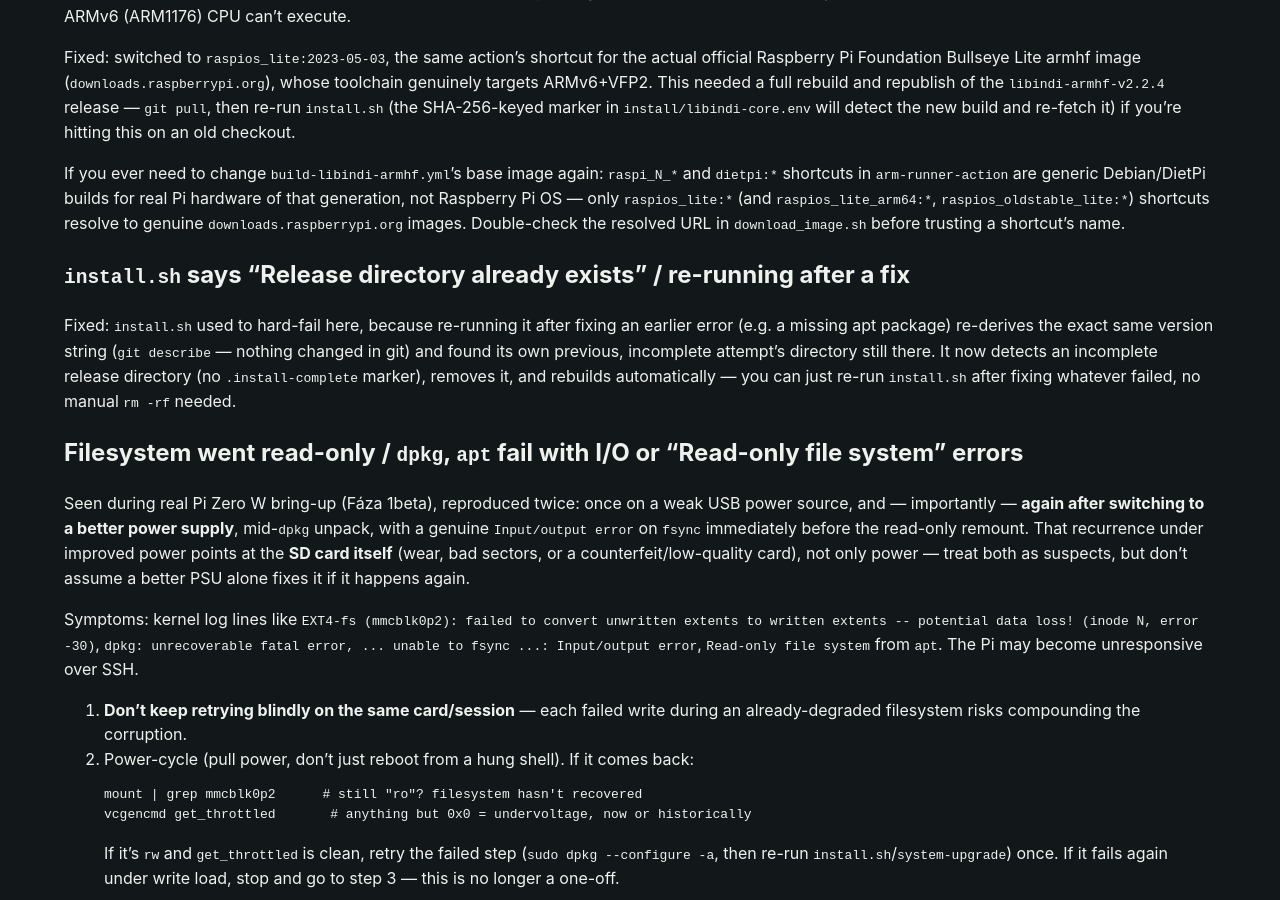
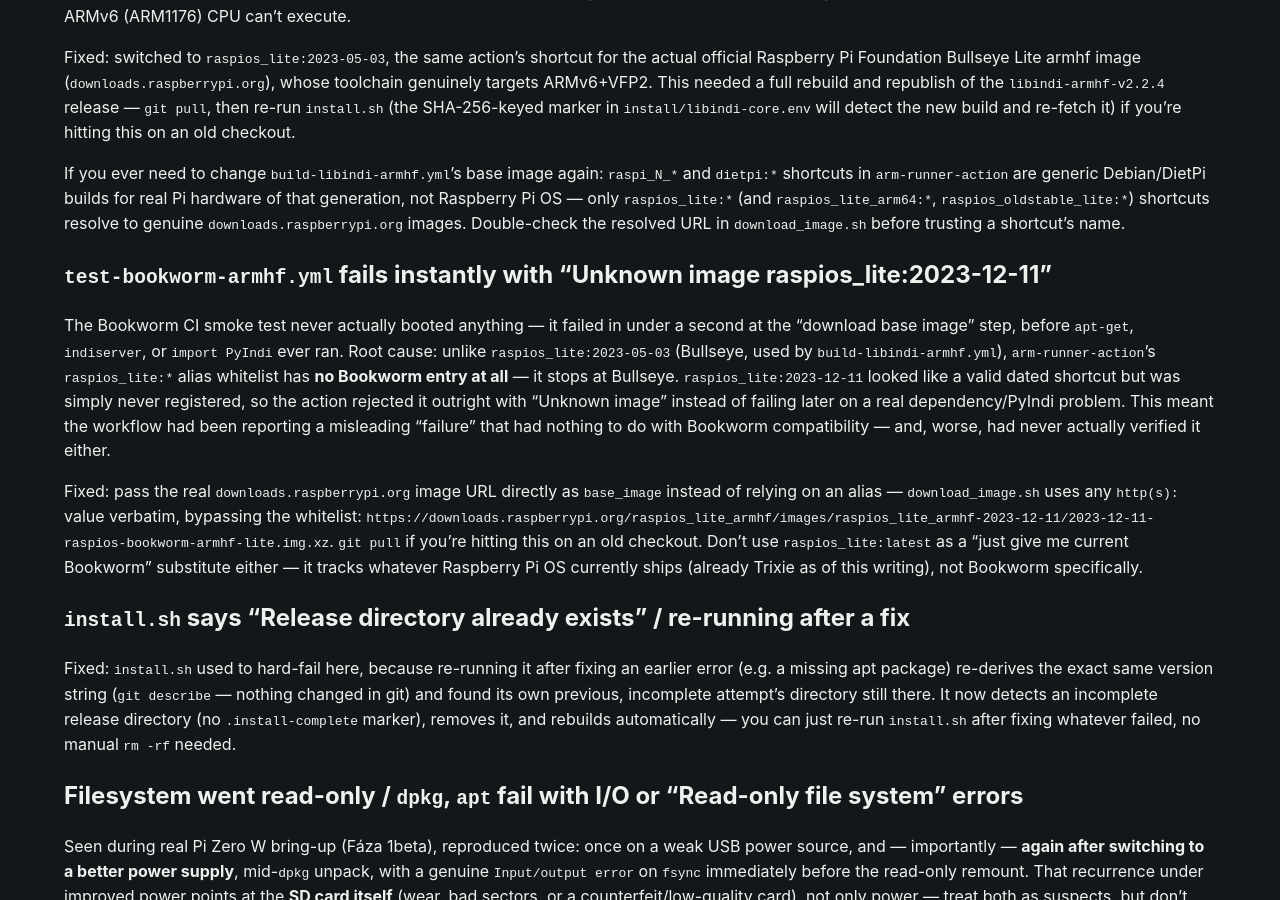
Before and after one commit to jan-tdy/japyscope-remote, a Jekyll site: the page built from docs/TROUBLESHOOTING.md, in a window 1280 px wide and 900 px high, scrolled down 2024 px. Built offline with Jekyll 4.4.1, drawn with Linux system fonts in a browser that asks for light colours.

Commit message:
Fix the Bookworm CI smoke test (it never actually ran) and thicken JPG outline edges
- test-bookworm-armhf.yml used base_image: raspios_lite:2023-12-11, but
  arm-runner-action's raspios_lite alias whitelist has no Bookworm entry
  (it stops at Bullseye's 2023-05-03). The job failed instantly with
  "Unknown image" at the download-base-image step, before apt/pip/PyIndi
  ever ran — so this workflow has never actually verified PyIndi importing
  on a real Bookworm armhf image. Point base_image at the real image URL
  directly (the action uses http(s) values verbatim, bypassing the alias
  list) so the smoke test actually exercises Bookworm. Documented in
  TROUBLESHOOTING.md alongside the project's other base-image mistakes.
- Outline JPG export: dilate the Sobel edge map by one pixel before
  rasterizing. The mockup's on-screen text and key labels are small enough
  that undilated 1px edge traces were breaking apart/disappearing rather
  than staying legible.

Co-Authored-By: Claude Sonnet 5 <noreply@anthropic.com>
Claude-Session: https://claude.ai/code/session_01WbqFaupL8AdbfGnr1mKbwv

```diff
--- a/docs/TROUBLESHOOTING.md
+++ b/docs/TROUBLESHOOTING.md
@@ -148,6 +148,29 @@ Raspberry Pi OS — only `raspios_lite:*` (and `raspios_lite_arm64:*`,
 `downloads.raspberrypi.org` images. Double-check the resolved URL in
 `download_image.sh` before trusting a shortcut's name.
 
+## `test-bookworm-armhf.yml` fails instantly with "Unknown image raspios_lite:2023-12-11"
+
+The Bookworm CI smoke test never actually booted anything — it failed in
+under a second at the "download base image" step, before `apt-get`,
+`indiserver`, or `import PyIndi` ever ran. Root cause: unlike
+`raspios_lite:2023-05-03` (Bullseye, used by `build-libindi-armhf.yml`),
+`arm-runner-action`'s `raspios_lite:*` alias whitelist has **no Bookworm
+entry at all** — it stops at Bullseye. `raspios_lite:2023-12-11` looked
+like a valid dated shortcut but was simply never registered, so the
+action rejected it outright with "Unknown image" instead of failing later
+on a real dependency/PyIndi problem. This meant the workflow had been
+reporting a misleading "failure" that had nothing to do with Bookworm
+compatibility — and, worse, had never actually verified it either.
+
+Fixed: pass the real `downloads.raspberrypi.org` image URL directly as
+`base_image` instead of relying on an alias — `download_image.sh` uses
+any `http(s):` value verbatim, bypassing the whitelist:
+`https://downloads.raspberrypi.org/raspios_lite_armhf/images/raspios_lite_armhf-2023-12-11/2023-12-11-raspios-bookworm-armhf-lite.img.xz`.
+`git pull` if you're hitting this on an old checkout. Don't use
+`raspios_lite:latest` as a "just give me current Bookworm" substitute
+either — it tracks whatever Raspberry Pi OS currently ships (already
+Trixie as of this writing), not Bookworm specifically.
+
 ## `install.sh` says "Release directory already exists" / re-running after a fix
 
 Fixed: `install.sh` used to hard-fail here, because re-running it after
```
Also changed, not shown: docs/mockup.html (+28 -10 lines), tests/test_bookworm_support.py (+6 -1 lines), .github/workflows/test-bookworm-armhf.yml.
